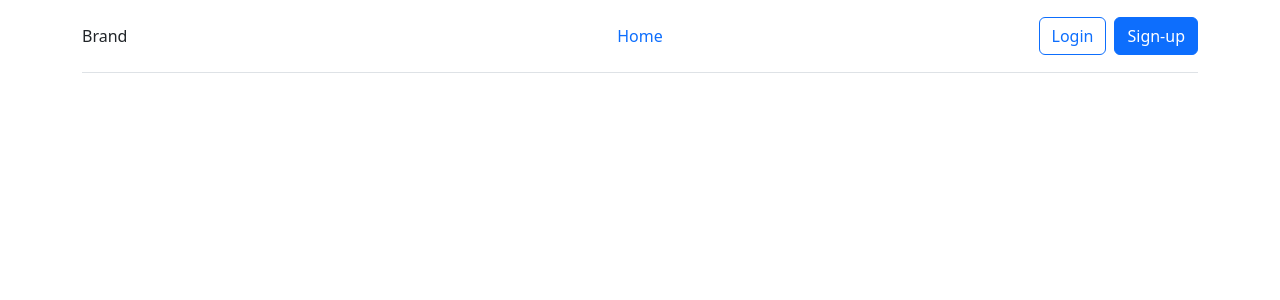
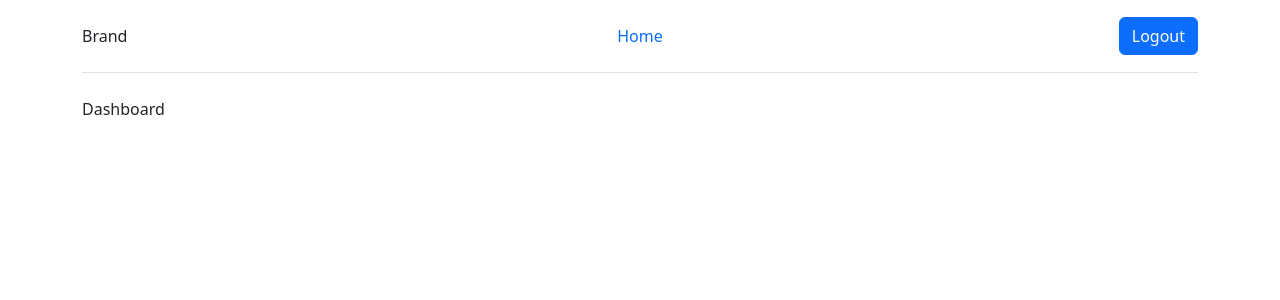
Before and after one commit to stevepetebruce/Booking-App, a React (Create React App) app in the folder client/: page /dashboard in a window 1280 px wide. Shown: the top 300 px of the page. Built offline with nearby package versions, Linux system fonts and the light colour scheme; sample sign-in values are in the browser's storage.

Commit message:
Protected routes

```diff
--- a/client/src/App.js
+++ b/client/src/App.js
@@ -4,20 +4,26 @@ import { BrowserRouter, Routes, Route } from "react-router-dom";
 import { ToastContainer } from "react-toastify";
 import "react-toastify/dist/ReactToastify.css";
 
-import TopNav from "./components/TopNav";
+import TopNav from "./components/nav/TopNav";
+import ProtectedRoutes from "./utils/ProtectedRoutes";
+
 import Home from "./pages/booking/Home";
 import Login from "./pages/auth/Login";
 import Register from "./pages/auth/Register";
+import Dashboard from "./pages/user/Dashboard";
 
 function App() {
 	return (
-		<BrowserRouter>
+		<BrowserRouter basename="/">
 			<TopNav />
 			<ToastContainer position="bottom-right" />
 			<Routes>
 				<Route path="/" element={<Home />} />
 				<Route path="login/*" element={<Login />} />
 				<Route path="register/*" element={<Register />} />
+				<Route element={<ProtectedRoutes />}>
+					<Route path="dashboard/*" element={<Dashboard />} />
+				</Route>
 			</Routes>
 		</BrowserRouter>
 	);
--- a/client/src/components/TopNav.js
+++ /dev/null
@@ -1,36 +0,0 @@
-import React from "react";
-
-import { Link } from "react-router-dom";
-
-const TopNav = () => {
-	return (
-		<div className="container">
-			<header className="d-flex flex-wrap align-items-center justify-content-center justify-content-md-between py-3 mb-4 border-bottom">
-				<a
-					href="/"
-					className="d-flex align-items-center col-md-3 mb-2 mb-md-0 text-dark text-decoration-none">
-					Brand
-				</a>
-
-				<ul className="nav col-12 col-md-auto mb-2 justify-content-center mb-md-0">
-					<li>
-						<Link to="/" className="nav-link">
-							Home
-						</Link>
-					</li>
-				</ul>
-
-				<div className="col-md-3 text-end">
-					<Link to="login" className="btn btn-outline-primary me-2">
-						Login
-					</Link>
-					<Link to="register" className="btn btn-primary">
-						Sign-up
-					</Link>
-				</div>
-			</header>
-		</div>
-	);
-};
-
-export default TopNav;
--- /dev/null
+++ b/client/src/components/nav/TopNav.js
@@ -0,0 +1,63 @@
+import React from "react";
+
+import { useSelector, useDispatch } from "react-redux";
+import { Link } from "react-router-dom";
+
+const TopNav = () => {
+	const { auth } = useSelector((state) => ({ ...state }));
+	const dispatch = useDispatch();
+
+	const handleLogout = () => {
+		// Remove user and token from local storage
+		window.localStorage.removeItem("auth");
+
+		// Remove user and token from redux store
+		dispatch({
+			type: "LOGOUT",
+			payload: null,
+		});
+
+		// Redirect to login page without react router
+		window.location.href = "/login";
+	};
+	return (
+		<div className="container">
+			<header className="d-flex flex-wrap align-items-center justify-content-center justify-content-md-between py-3 mb-4 border-bottom">
+				<a
+					href="/"
+					className="d-flex align-items-center col-md-3 mb-2 mb-md-0 text-dark text-decoration-none">
+					Brand
+				</a>
+
+				<ul className="nav col-12 col-md-auto mb-2 justify-content-center mb-md-0">
+					<li>
+						<Link to="/" className="nav-link">
+							Home
+						</Link>
+					</li>
+				</ul>
+
+				{!auth.user && !auth.token ? (
+					<div className="col-md-3 text-end">
+						<Link
+							to="login"
+							className="btn btn-outline-primary me-2">
+							Login
+						</Link>
+						<Link to="register" className="btn btn-primary">
+							Sign-up
+						</Link>
+					</div>
+				) : (
+					<div className="col-md-3 text-end">
+						<a onClick={handleLogout} className="btn btn-primary">
+							Logout
+						</a>
+					</div>
+				)}
+			</header>
+		</div>
+	);
+};
+
+export default TopNav;
--- a/client/src/pages/auth/Login.js
+++ b/client/src/pages/auth/Login.js
@@ -52,7 +52,7 @@ function Login() {
 		passwordRef.current.value = "";
 
 		// Redirect to home
-		navigate("/");
+		navigate("/dashboard");
 	};
 
 	return (
--- /dev/null
+++ b/client/src/pages/user/Dashboard.js
@@ -0,0 +1,13 @@
+// protected route
+
+import { Navigate } from "react-router-dom";
+
+import { useSelector } from "react-redux";
+
+import React from "react";
+
+const Dashboard = () => {
+	return <div className="container">Dashboard</div>;
+};
+
+export default Dashboard;
--- /dev/null
+++ b/client/src/utils/ProtectedRoutes.js
@@ -0,0 +1,15 @@
+// protected route with auth state in redux store and local storage (src/components/auth/ProtectedRoute.js)
+
+// src/components/auth/ProtectedRoute.js
+import React from "react";
+import { useSelector } from "react-redux";
+import { Outlet, Navigate } from "react-router-dom";
+
+const ProtectedRoutes = ({ element: Component, ...rest }) => {
+	// Redux - useSelector
+	const { auth } = useSelector((state) => ({ ...state }));
+
+	return auth && auth.token ? <Outlet {...rest} /> : <Navigate to="/login" />;
+};
+
+export default ProtectedRoutes;
```
